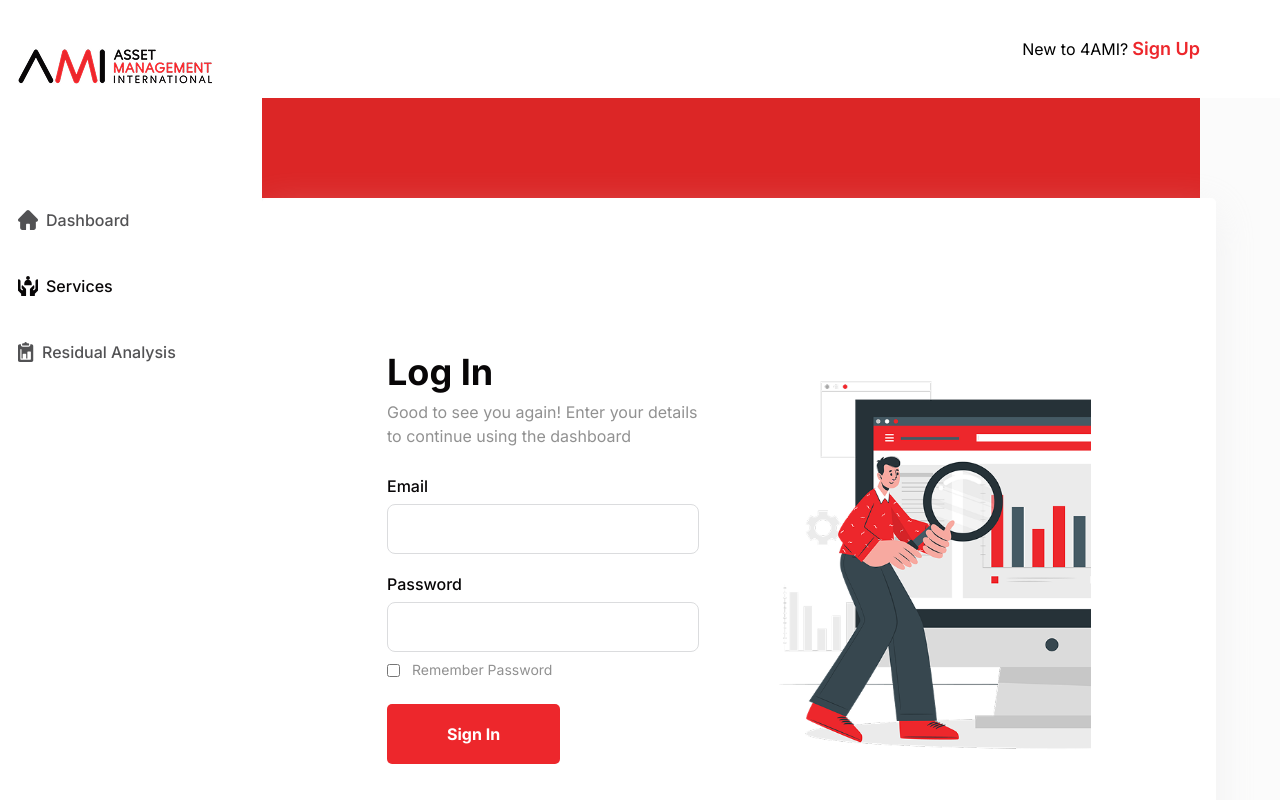
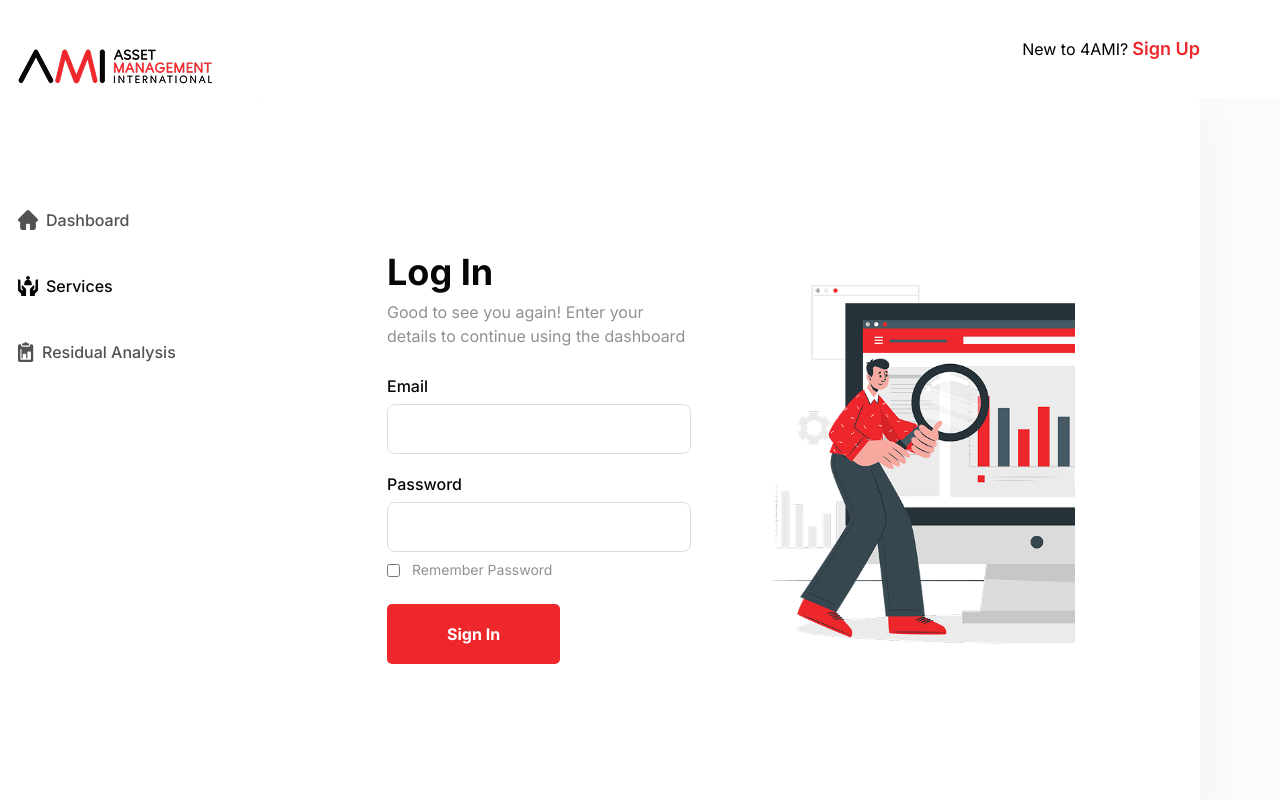
Before and after one commit to arakash-developer/headless, a React (Vite) app: page /login in a window 1280 px wide. Built offline with nearby package versions, Linux system fonts and the light colour scheme.

Commit message:
style: Simplify layout structure in Login component for improved readability

```diff
--- a/src/components/login/Login.jsx
+++ b/src/components/login/Login.jsx
@@ -106,9 +106,8 @@ const Login = () => {
 
   return (
     <>
-      <div className="h-[100px] bg-red-600 mr-[80px]"></div>
-      <div className="h-full w-full">
-        <div className="loginBox bg-[#fff] max-w-[1036px] mr-[64px] mb-[171px] rounded-[5px] px-[125px] py-5 grid grid-cols-2 gap-[80px] h-full items-center">
+      <div className="h-full w-full ">
+        <div className="loginBox bg-[#fff] mr-[80px] mb-[171px] rounded-[5px] px-[125px] py-5 grid grid-cols-2 gap-[80px] h-full items-center">
           <div className="max-w-[380px]">
             <h3 className="text-[var(--primary2)] text-4xl not-italic font-bold leading-10">
               Log In
```
